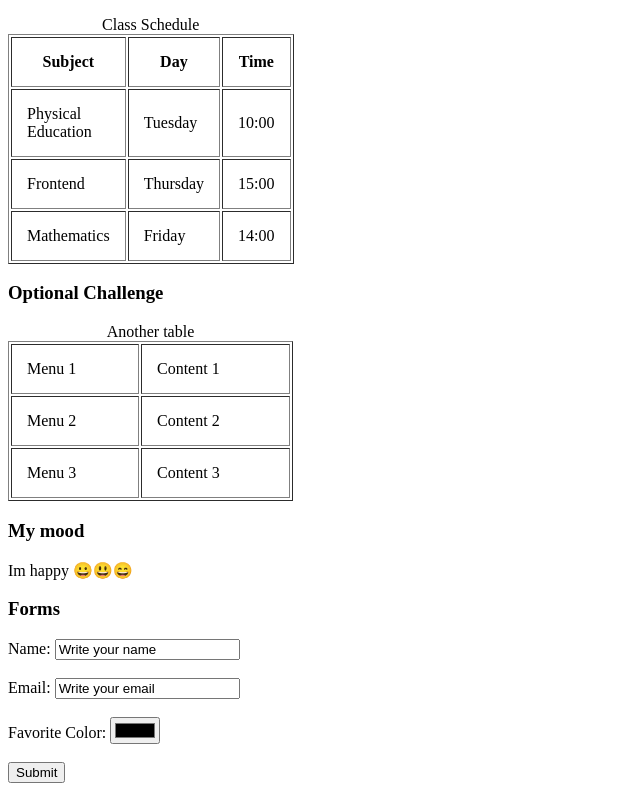
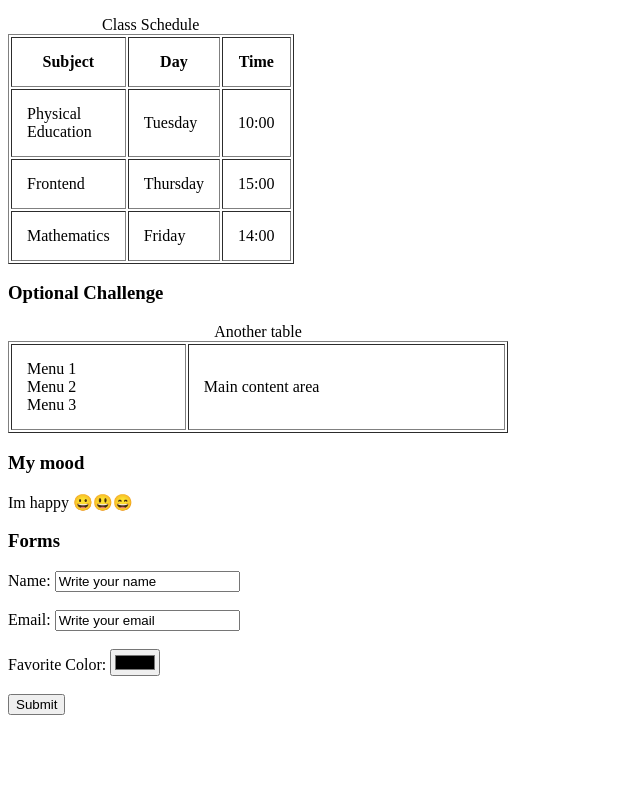
Before and after one commit to zzlvr/Frontend, a plain HTML site: page index.html in a window 1280 px wide. Shown: the part 814-1605 px from the top of the page, without its empty margins (0-640 px from the left). After the commit the page ends 1537 px from the top, so only its background shows below. Drawn offline with Linux system fonts and the light colour scheme.

Commit message:
index.html

```diff
--- a/index.html
+++ b/index.html
@@ -49,19 +49,17 @@ My First Webpage
     </tr>
 </table>
 <h3>Optional Challenge</h3>
-<table border="1" width="285">
+<table border="1" width="500">
     <caption>Another table</caption>
     <tr>
-        <td style="padding:15px">Menu 1</td>
-        <td style="padding:15px">Content 1</td>
-    </tr>
-    <tr>
-        <td style="padding:15px">Menu 2</td>
-        <td style="padding:15px">Content 2</td>
-    </tr>
-    <tr>
-        <td style="padding:15px">Menu 3</td>
-        <td style="padding:15px">Content 3</td>
+        <td style="padding:15px">
+            Menu 1<br>
+            Menu 2<br>
+            Menu 3
+        </td>
+        <td style="padding:15px">
+            Main content area
+        </td>
     </tr>
 </table>
 <h3>My mood</h3>
```
